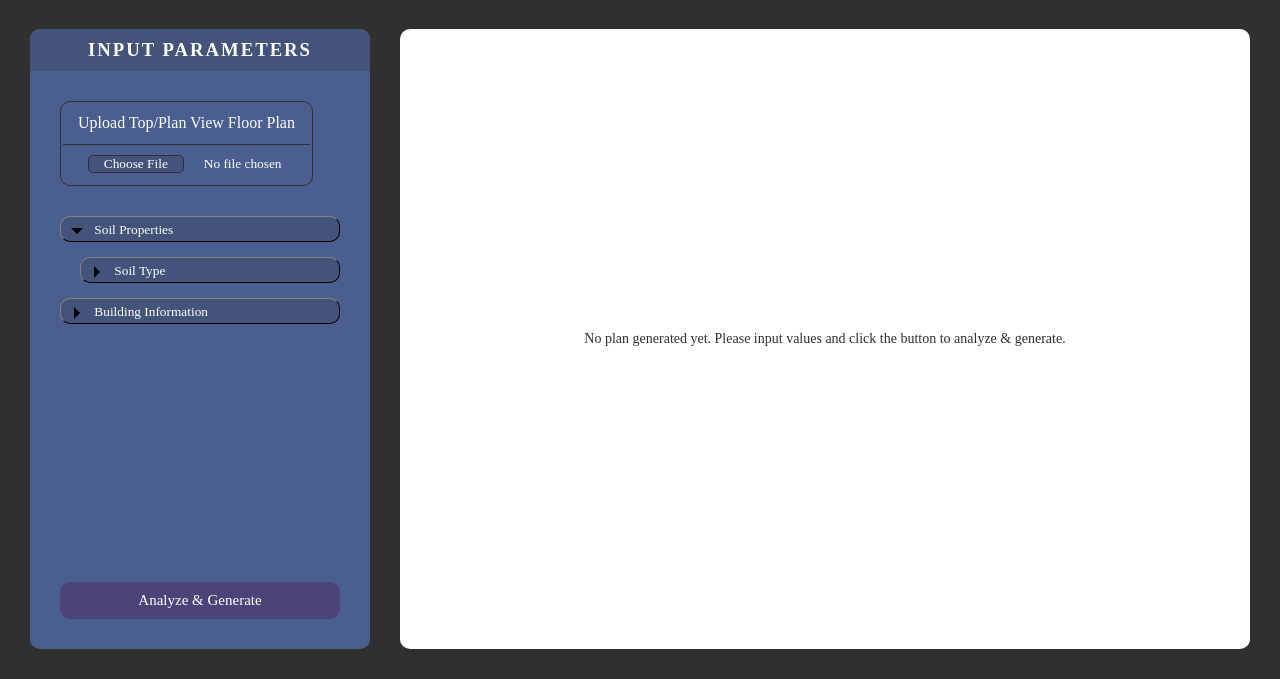
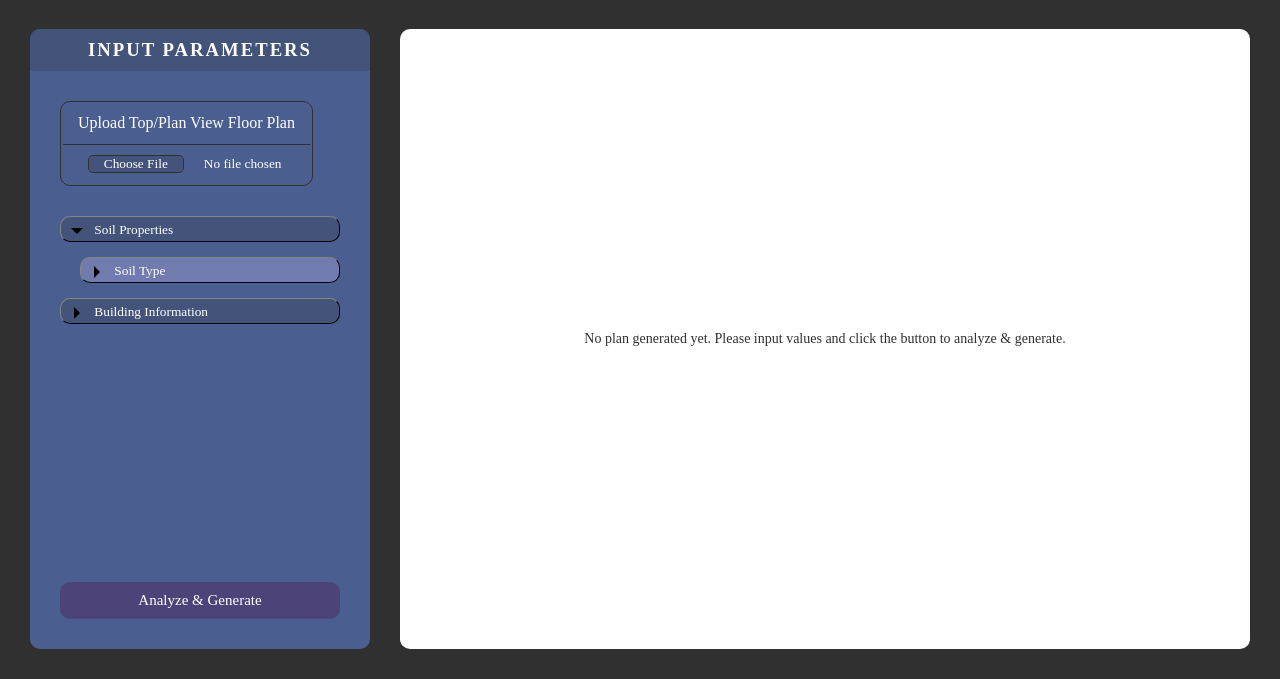
Before and after one commit to ishokuP/CoreConstruct, a Flask app: page / in a window 1280 px wide, after a click on "Soil Properties". Shown: the part 121-800 px from the top of the page. Run offline with Flask 3, Linux system fonts and the light colour scheme; parts of the project's set-up code (start-up, migrations or seed data) failed here and were passed over; some web fonts are replaced.

Commit message:
Fix bg-color of indented-button

```diff
--- a/static/index.css
+++ b/static/index.css
@@ -218,6 +218,10 @@ form{
     width: 100%;
     margin-top: 15px;
     text-align: left;
+}
+
+button.indented-button {
+    background-color: #727BAD;
 }
 
 .form-container {
--- a/templates/index.html
+++ b/templates/index.html
@@ -109,7 +109,7 @@
                         <div id="soilProperties" class="input-fields">
 
                             <div class="section">
-                                <button type="button" onclick="toggleFields('soilType', 'arrowSoilType')">
+                                <button type="button" onclick="toggleFields('soilType', 'arrowSoilType')" class="indented-button">
                                     <div id="arrowSoilType" class="arrow"></div>
                                     Soil Type
                                 </button>
@@ -147,7 +147,7 @@
                         <div id="buildingInfo" class="input-fields">
 
                             <div class="section">
-                                <button type="button" onclick="toggleFields('buildingType', 'arrowBuildingType')">
+                                <button type="button" onclick="toggleFields('buildingType', 'arrowBuildingType')" class="indented-button">
                                     <div id="arrowBuildingType" class="arrow"></div>
                                     Building Type
                                 </button>
@@ -172,7 +172,7 @@
                             </div>
 
                             <div class="section">
-                                <button type="button" onclick="toggleFields('numStorey', 'arrowNumStorey')">
+                                <button type="button" onclick="toggleFields('numStorey', 'arrowNumStorey')" class="indented-button">
                                     <div id="arrowNumStorey" class="arrow"></div>
                                     Number of Storeys
                                 </button>
@@ -198,7 +198,7 @@
 
                             <div class="section">
 
-                                <button type="button" onclick="toggleFields('materialSpecs', 'arrowMaterialSpecs')">
+                                <button type="button" onclick="toggleFields('materialSpecs', 'arrowMaterialSpecs')" class="indented-button">
                                     <div id="arrowMaterialSpecs" class="arrow"></div>
                                     Material Specifications
                                 </button>
```
